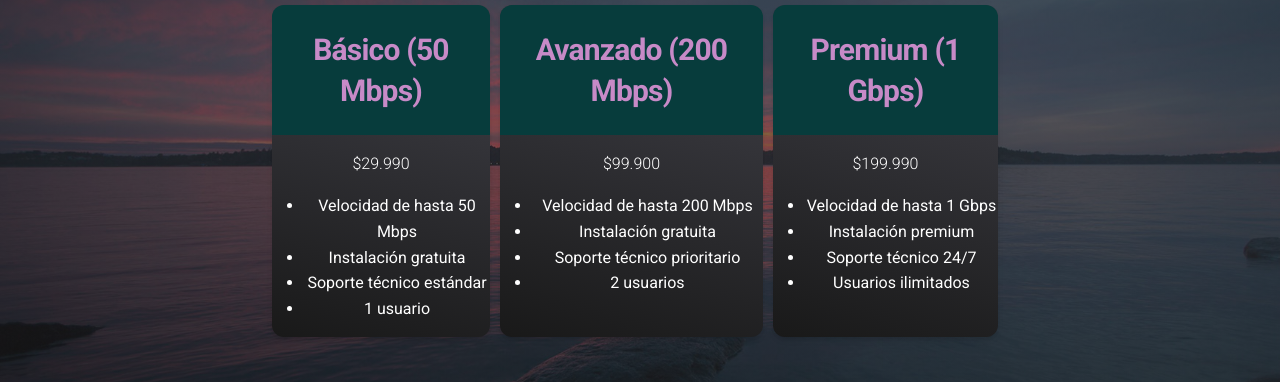
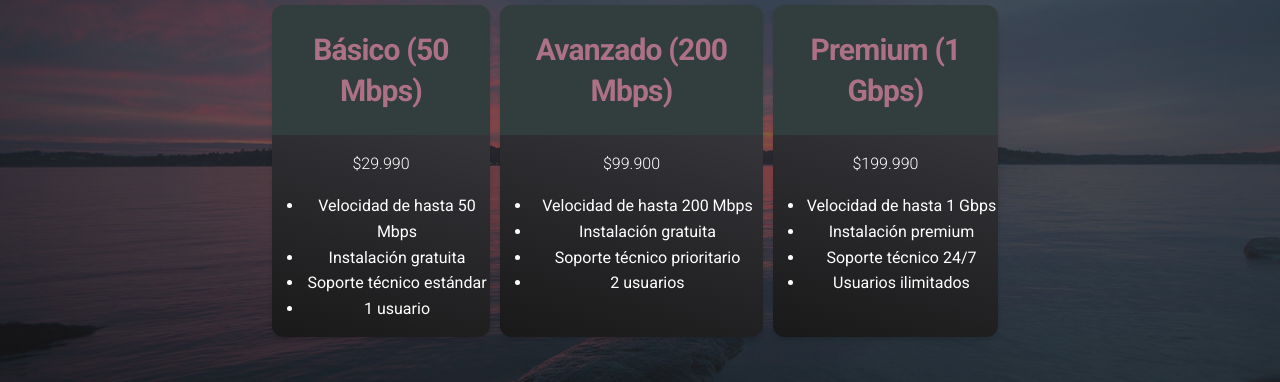
Before and after one commit to EvolveSphere/EvolveSphere, a website: page pagos.html in a window 1280 px wide. Shown: the part 109-491 px from the top of the page. Drawn offline with Linux system fonts and the light colour scheme.

Commit message:
Actualización pagos v1.5

```diff
--- a/pagos.html
+++ b/pagos.html
@@ -93,7 +93,7 @@
                     <h1 class="text-white">EvolveSphere</h1>
                     <div class="d-flex">
                         <div class="card bg-gradient-dark" style="margin-right: 10px; color: white;">
-                            <h3 class="card-header mb-3" style="color: rgb(199, 138, 199); background-color: rgb(7, 60, 60);">Básico (50 Mbps)</h3>
+                            <h3 class="card-header mb-3" style="color: rgb(173, 113, 134); background-color: rgb(50, 61, 61);">Básico (50 Mbps)</h3>
                             <p class="price">$29.990</p>
                             <ul>
                                 <li>Velocidad de hasta 50 Mbps</li>
@@ -104,7 +104,7 @@
                         </div>
 
                         <div class="card bg-gradient-dark" style="margin-right: 10px; color: white;">
-                            <h3 class="card-header mb-3" style="color: rgb(199, 138, 199); background-color: rgb(7, 60, 60);">Avanzado (200 Mbps)</h3>
+                            <h3 class="card-header mb-3" style="color: rgb(173, 113, 134); background-color: rgb(50, 61, 61);">Avanzado (200 Mbps)</h3>
                             <p class="price">$99.900</p>
                             <ul>
                                 <li>Velocidad de hasta 200 Mbps</li>
@@ -115,7 +115,7 @@
                         </div>
 
                         <div class="card bg-gradient-dark" style="margin-right: 10px; color: white;">
-                            <h3 class="card-header mb-3" style="color: rgb(199, 138, 199); background-color: rgb(7, 60, 60);">Premium (1 Gbps)</h3>
+                            <h3 class="card-header mb-3" style="color: rgb(173, 113, 134); background-color: rgb(50, 61, 61);">Premium (1 Gbps)</h3>
                             <p>$199.990</p>
                             <ul class="mb-3">
                                 <li>Velocidad de hasta 1 Gbps</li>
```
